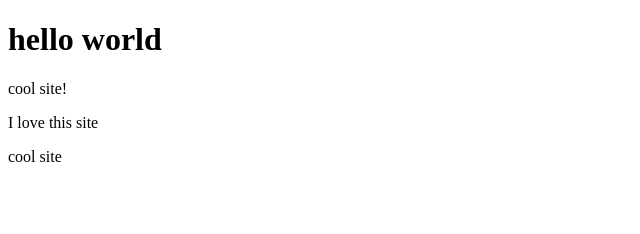
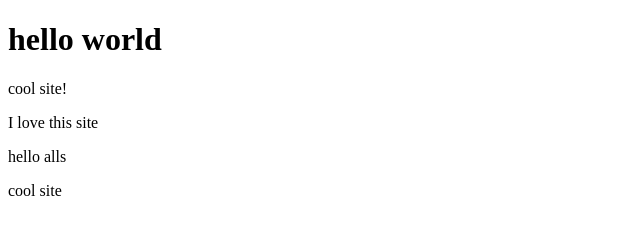
Before and after one commit to Lastkingjayjay/Hello-world, a plain HTML site: page index.html in a window 1280 px wide. Shown: the full height of the page, 0-640 px from the left. Drawn offline with Linux system fonts and the light colour scheme.

Commit message:
small chamge

```diff
--- a/index.html
+++ b/index.html
@@ -13,6 +13,7 @@
   <h1>hello world</h1>
   <p>cool site!</p>
   <p>I love this site</p>
+  <div>hello alls</div>
 </body>
 
 
```
